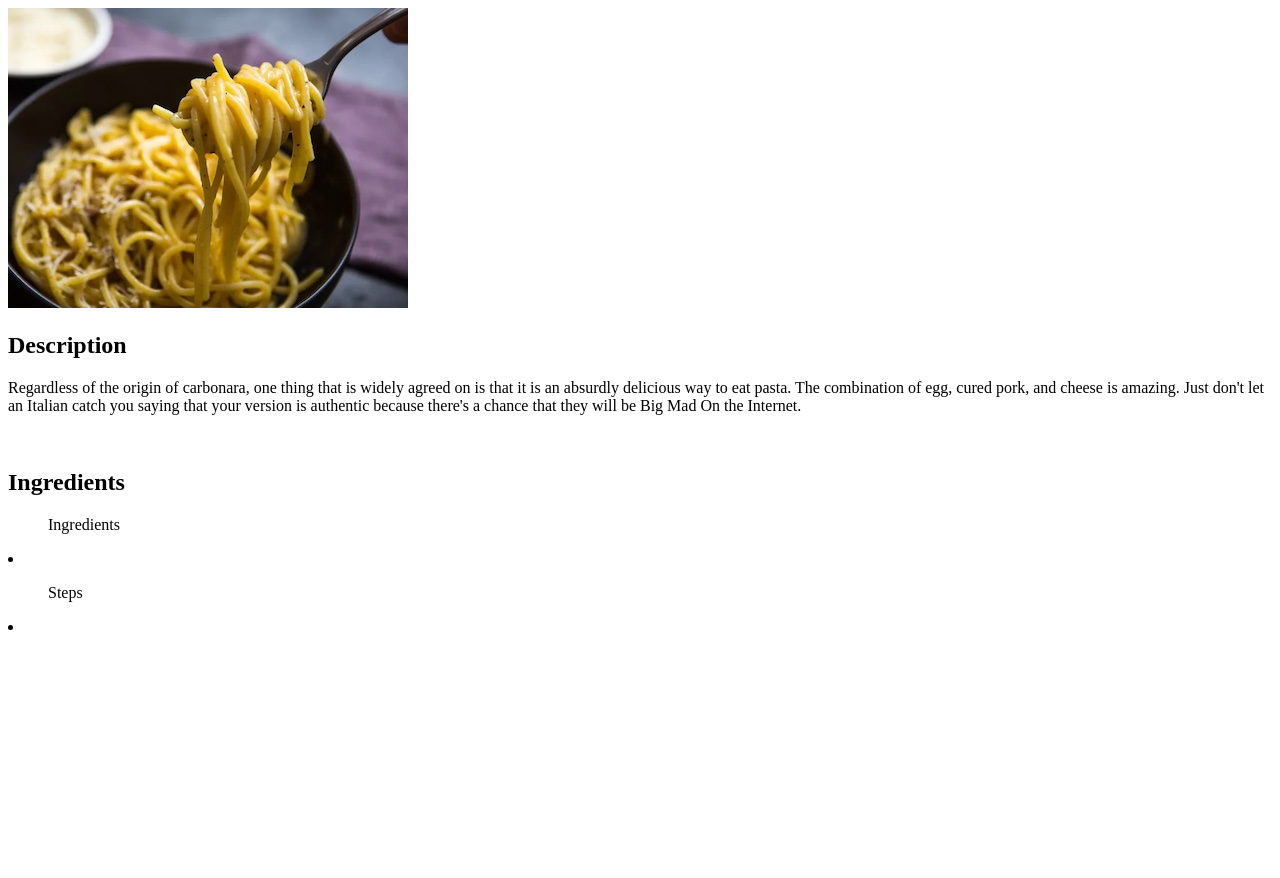
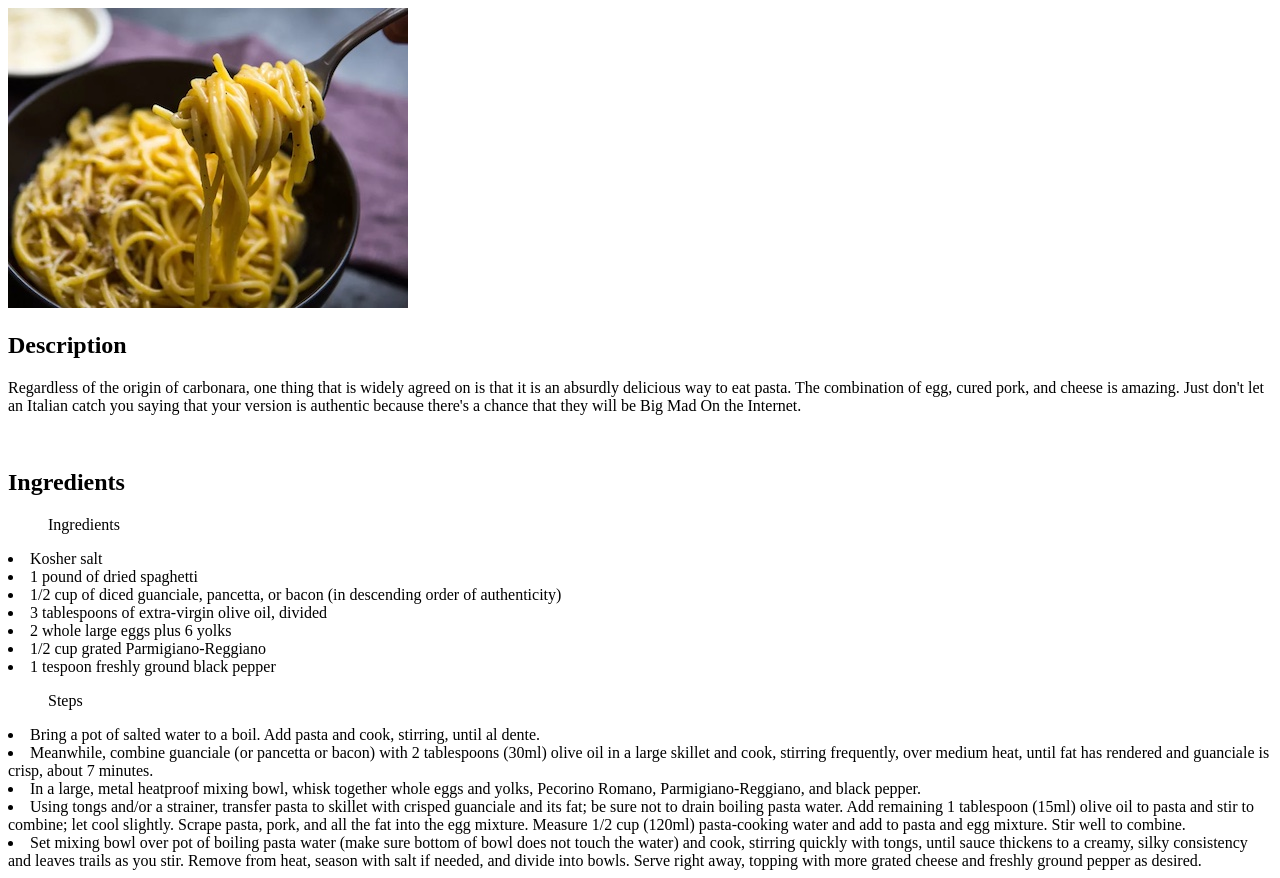
Before and after one commit to WrenLottman/odin-recipes, a plain HTML site: page recipes/pasta-carbonara.html in a window 1280 px wide. Before the commit the page ends 800 px from the top, so only its background shows below. Drawn offline with Linux system fonts and the light colour scheme.

Commit message:
Add rest of content to pasta page

```diff
--- a/recipes/pasta-carbonara.html
+++ b/recipes/pasta-carbonara.html
@@ -14,8 +14,18 @@
             <br>
     <h2>Ingredients</h2>
     <ul>Ingredients</ul>
-        <li></li>
+        <li>Kosher salt</li>
+        <li>1 pound of dried spaghetti</li>
+        <li>1/2 cup of diced guanciale, pancetta, or bacon (in descending order of authenticity)</li>
+        <li>3 tablespoons of extra-virgin olive oil, divided</li>
+        <li>2 whole large eggs plus 6 yolks</li>
+        <li>1/2 cup grated Parmigiano-Reggiano</li>
+        <li>1 tespoon freshly ground black pepper</li>
     <ol>Steps</ol>
-        <li></li>
+        <li>Bring a pot of salted water to a boil. Add pasta and cook, stirring, until al dente.</li>
+        <li>Meanwhile, combine guanciale (or pancetta or bacon) with 2 tablespoons (30ml) olive oil in a large skillet and cook, stirring frequently, over medium heat, until fat has rendered and guanciale is crisp, about 7 minutes.</li>
+        <li>In a large, metal heatproof mixing bowl, whisk together whole eggs and yolks, Pecorino Romano, Parmigiano-Reggiano, and black pepper.</li>
+        <li>Using tongs and/or a strainer, transfer pasta to skillet with crisped guanciale and its fat; be sure not to drain boiling pasta water. Add remaining 1 tablespoon (15ml) olive oil to pasta and stir to combine; let cool slightly. Scrape pasta, pork, and all the fat into the egg mixture. Measure 1/2 cup (120ml) pasta-cooking water and add to pasta and egg mixture. Stir well to combine.</li>
+        <li>Set mixing bowl over pot of boiling pasta water (make sure bottom of bowl does not touch the water) and cook, stirring quickly with tongs, until sauce thickens to a creamy, silky consistency and leaves trails as you stir. Remove from heat, season with salt if needed, and divide into bowls. Serve right away, topping with more grated cheese and freshly ground pepper as desired.</li>
 </body>
 </html>
```
